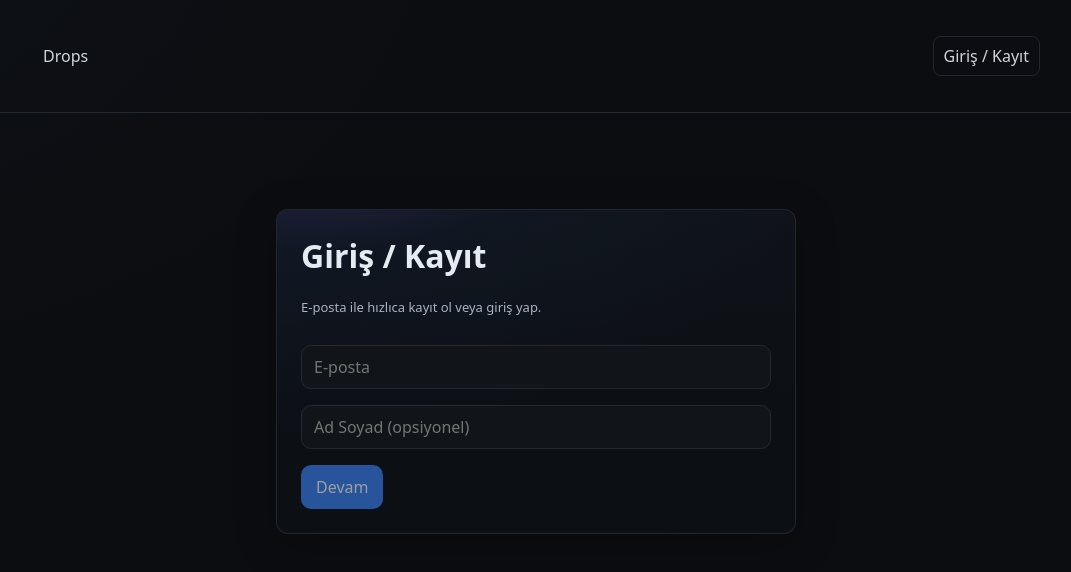
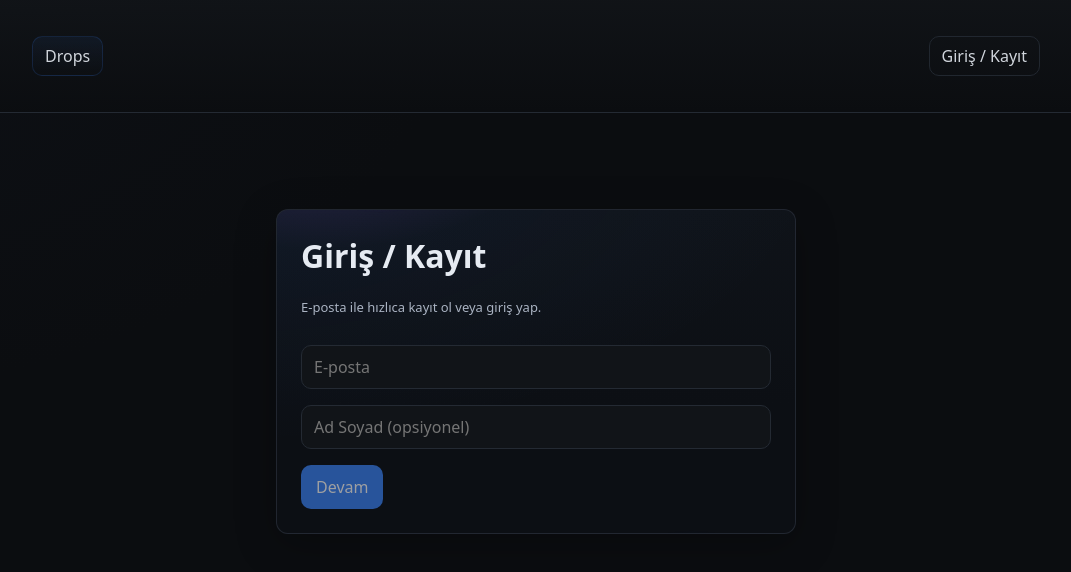
Before and after one commit to ilkaycanguder/ICDropSpot, a Next.js app in the folder frontend/: page /auth in a window 1280 px wide. Shown: the top 572 px of the page, without its empty margins (104-1175 px from the left). Built offline with nearby package versions, Linux system fonts and the light colour scheme; no server answers.

Commit message:
feat(nav): neon dark-themed navbar links with hover glow\n\n- Style nav <a> with neon gradient background and borders\n- Add animated underline glow on hover\n- Slight lift on hover for better affordance\n- Subtle header gradient to match dark theme

```diff
--- a/frontend/src/app/globals.css
+++ b/frontend/src/app/globals.css
@@ -223,12 +223,40 @@ textarea {
   align-items: center;
 }
 .nav a {
-  padding: 8px 10px;
-  border-radius: 8px;
-  border: 1px solid transparent;
+  position: relative;
+  padding: 8px 12px;
+  border-radius: 10px;
+  border: 1px solid rgba(59, 130, 246, 0.18);
+  background: linear-gradient(180deg, rgba(59, 130, 246, 0.08), transparent);
+  transition: all 180ms ease;
 }
 .nav a:hover {
-  border-color: var(--border);
+  border-color: rgba(59, 130, 246, 0.45);
+  box-shadow: 0 0 0 2px rgba(59, 130, 246, 0.08) inset,
+    0 8px 26px rgba(59, 130, 246, 0.12);
+  transform: translateY(-1px);
+}
+.nav a::after {
+  content: "";
+  position: absolute;
+  left: 10px;
+  right: 10px;
+  bottom: 6px;
+  height: 2px;
+  border-radius: 2px;
+  background: linear-gradient(90deg, rgba(59, 130, 246, 0.9), rgba(168, 85, 247, 0.9));
+  opacity: 0;
+  transform: scaleX(0);
+  transform-origin: left;
+  transition: transform 180ms ease, opacity 180ms ease;
+}
+.nav a:hover::after {
+  opacity: 1;
+  transform: scaleX(1);
+}
+
+header {
+  background: linear-gradient(180deg, rgba(17, 20, 24, 0.9), rgba(11, 13, 16, 0.9));
 }
 
 /* Modal Styles */
```
